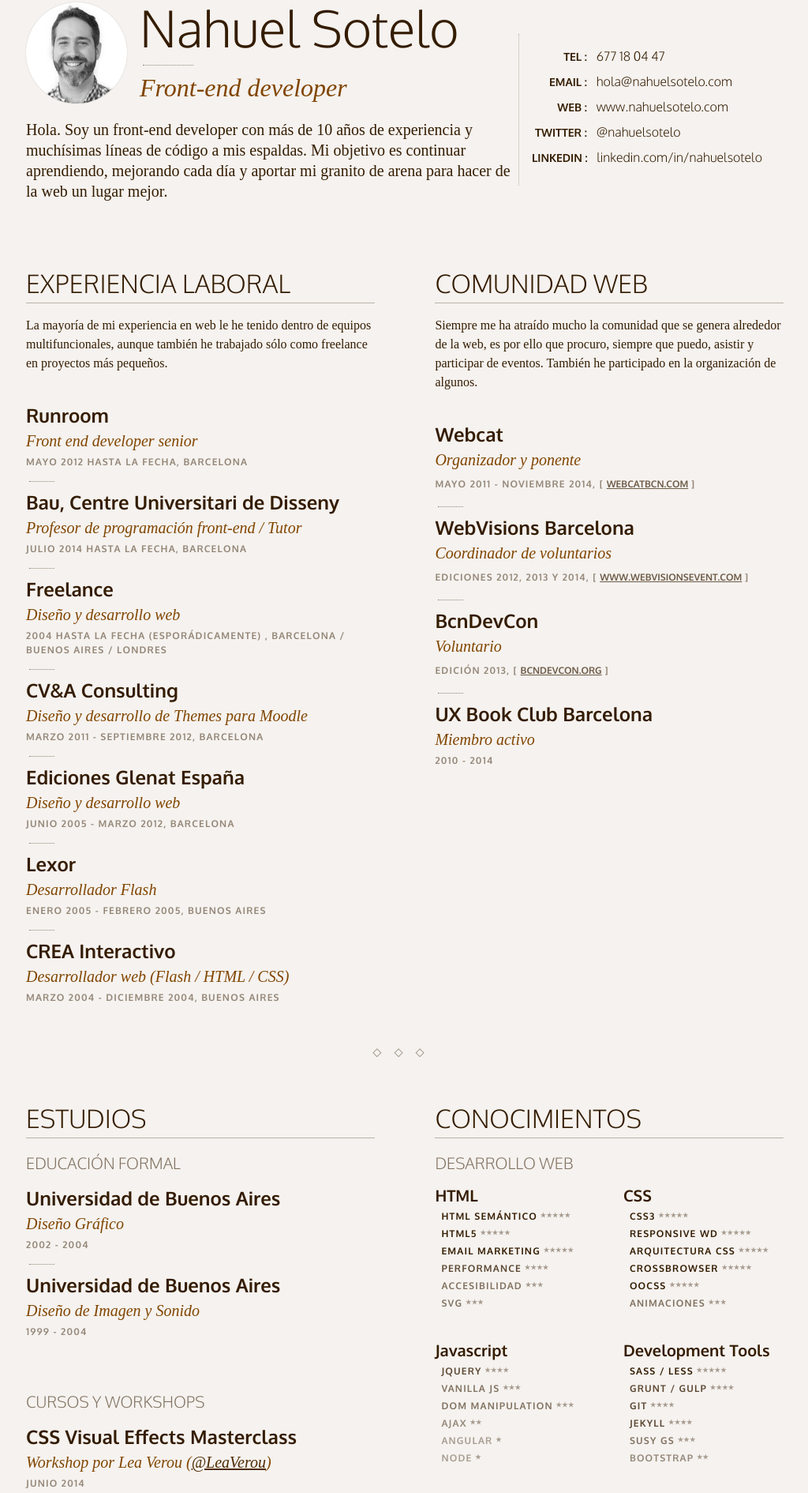
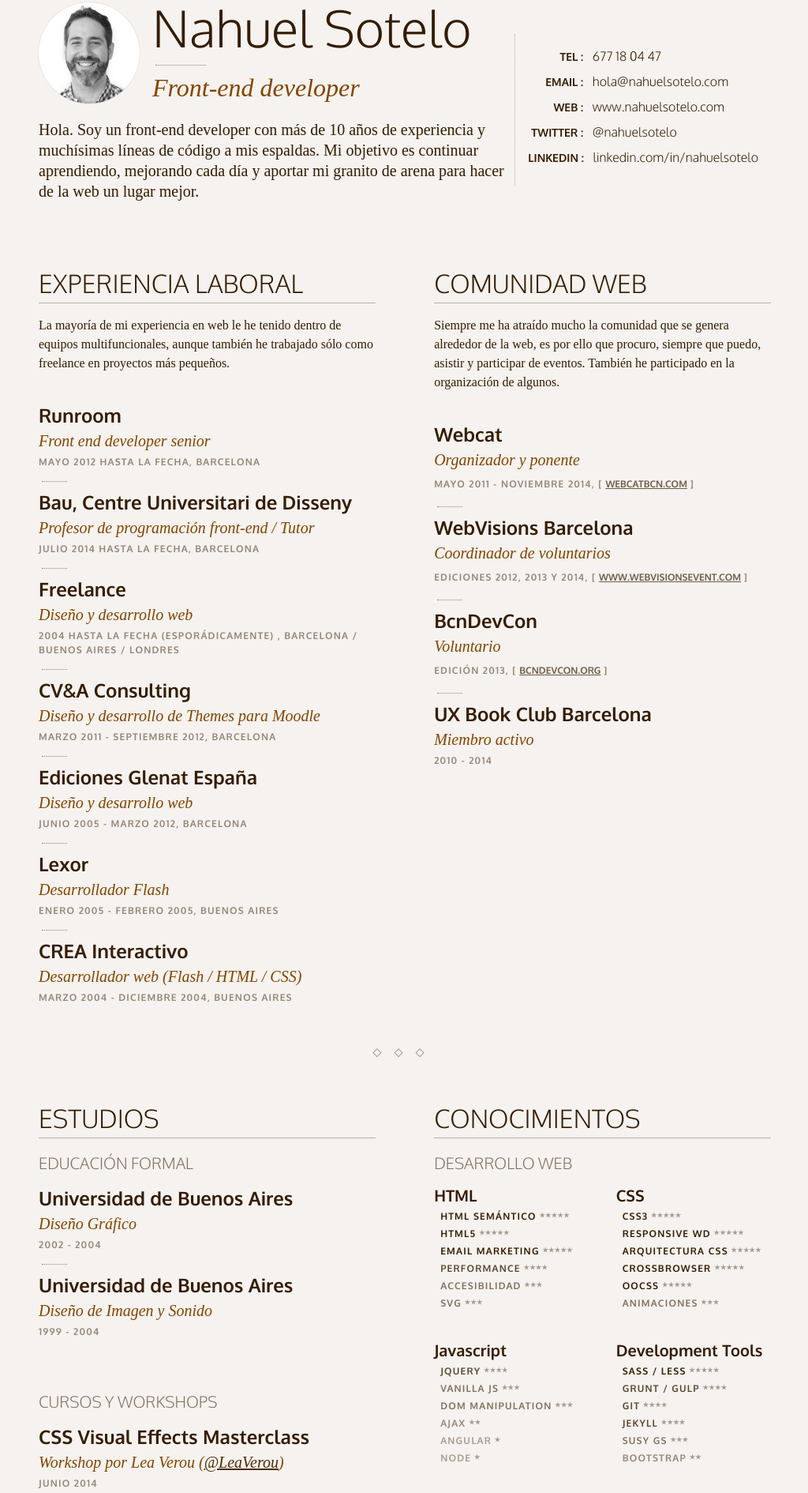
Before and after one commit to nahuelsotelo/nahuelsotelo.github.io, a website: page cv.html in a window 1280 px wide. Shown: the part 29-1919 px from the top of the page at 79% size, without its empty margins (127-1151 px from the left). Drawn offline with Linux system fonts and the light colour scheme; a web font is replaced by a local one.

Commit message:
responsive styles

```diff
--- a/scss/cv.scss
+++ b/scss/cv.scss
@@ -44,9 +44,9 @@ $t-sans: 'Oxygen', sans-serif;
         color:rgba($c-text, .6);
         font-family: $t-sans;
         font-size: 1.25rem;
-        text-transform: uppercase;
         font-weight: 300;
         margin: 1rem 0 1rem;
+        text-transform: uppercase;
     }
     .item__title {
         font-size: 0;
@@ -120,6 +120,7 @@ $t-sans: 'Oxygen', sans-serif;
     }
     .main-wrapper {
         margin: 0 auto;
+        padding: 0 1rem;
         max-width: 60em;
     }
     .section-group {
@@ -131,16 +132,9 @@ $t-sans: 'Oxygen', sans-serif;
             padding: 3rem 0;
             text-align: center;
         }
-
-        > section {
-            width: 46%;
-        }
     }
     .section-left {
-        float: left;
-    }
-    .section-right {
-        float: right;
+        margin-bottom: 4rem;
     }
     .subsection {
         margin-bottom: 4rem;
@@ -154,14 +148,10 @@ $t-sans: 'Oxygen', sans-serif;
         padding-bottom: 3rem;
         position: relative;
     }
-    .profile__title {
-        float: left;
-    }
     .profile__photo {
         border-radius: 50%;
         box-shadow: 0 0 1px rgba($c-text, .4);
-        float: left;
-        margin-right: 1rem;
+        margin: 0 auto 1rem;
         overflow: hidden;
         width: 8rem;
         height: 8rem;
@@ -175,17 +165,20 @@ $t-sans: 'Oxygen', sans-serif;
         font-weight: 300;
         font-size: 4rem;
         line-height: 1;
+        margin-bottom: .25rem;
         padding-bottom: 1rem;
-        margin-bottom: .25rem;
         position: relative;
+        text-align: center;
 
         &:after {
             border-bottom: 1px dotted rgba($c-text, .5);
             content: '';
             display: block;
+            margin: 0 auto;
             position: absolute;
                 bottom: 0;
-                left: .25rem;
+                left: 0;
+                right: 0;
             width: 4rem;
         }
     }
@@ -194,36 +187,35 @@ $t-sans: 'Oxygen', sans-serif;
         font-size: 2rem;
         font-style: italic;
         margin-bottom: 1rem;
+        text-align: center;
     }
     .profile__intro {
         clear: both;
         font-size: 1.25rem;
         line-height: 1.3;
         margin-bottom: 0;
-        width: 65%;
     }
 
 
 // =CONTACT
 //--------------------------------------------------------------------------
     .contact {
-        border-left: 1px dotted rgba($c-text, .3);
-        padding: 1rem 0 1.5rem 1rem;
-        position: absolute;
-            top: 2.5rem;
-            right: 0;
-        width: 35%;
+        background: rgba(0,0,0,.1);
+        margin: 1rem auto;
+        padding: 1.5rem;
+        // width: 90%;
 
         li {
             font-family: $t-sans;
             font-size: 1rem;
-            margin-bottom: .5rem;
+            margin-bottom: .25rem;
 
             &:last-child { margin-bottom: 0; }
         }
         strong {
             display: inline-block;
-            font-size: .875rem;
+            font-size: .75rem;
+            line-height: 1rem;
             margin-right: .5rem;
             text-transform: uppercase;
             text-align: right;
@@ -280,8 +272,6 @@ $t-sans: 'Oxygen', sans-serif;
     margin-bottom: 2.5rem;
 }
 .skills {
-    width: 46%;
-
     ul {
         padding-left: .5rem;
         margin-top: .5rem;
@@ -332,6 +322,77 @@ $t-sans: 'Oxygen', sans-serif;
 }
 
 
+// =DESKTOP STYLES
+//--------------------------------------------------------------------------
+    @media screen and (min-width: 30em) {
+        .skills {
+            width: 46%;
+
+            &.section-left {
+                float: left;
+                margin-bottom: 0;
+            }
+            &.section-right {
+                float: right;
+            }
+        }
+    }
+    @media screen and (min-width: 60em) {
+        .profile__intro {
+            width: 65%;
+        }
+        .profile__photo {
+            float: left;
+            margin: 0 1rem 0 0;
+        }
+        .profile__title {
+            float: left;
+        }
+        .profile__name {
+            text-align: left;
+
+            &:after {
+                margin: 0;
+                left: .25rem;
+                right: auto;
+            }
+        }
+        .profile__tagline {
+            text-align: left;
+        }
+        .contact {
+            background: transparent;
+            border-left: 1px dotted rgba($c-text, .3);
+            margin: 0;
+            padding: 1rem 0 1.5rem 1rem;
+            position: absolute;
+                top: 2.5rem;
+                right: 0;
+            width: 35%;
+
+            li {
+                margin-bottom: .5rem;
+            }
+            strong {
+                font-size: .875rem;
+            }
+        }
+
+        .section-group {
+            > section {
+                width: 46%;
+            }
+        }
+        .section-left {
+            float: left;
+            margin-bottom: 0;
+        }
+        .section-right {
+            float: right;
+        }
+    }
+
+
 // =PRINT STYLES
 //--------------------------------------------------------------------------
     @media print {
```
Also changed, not shown: css/cv.css.
